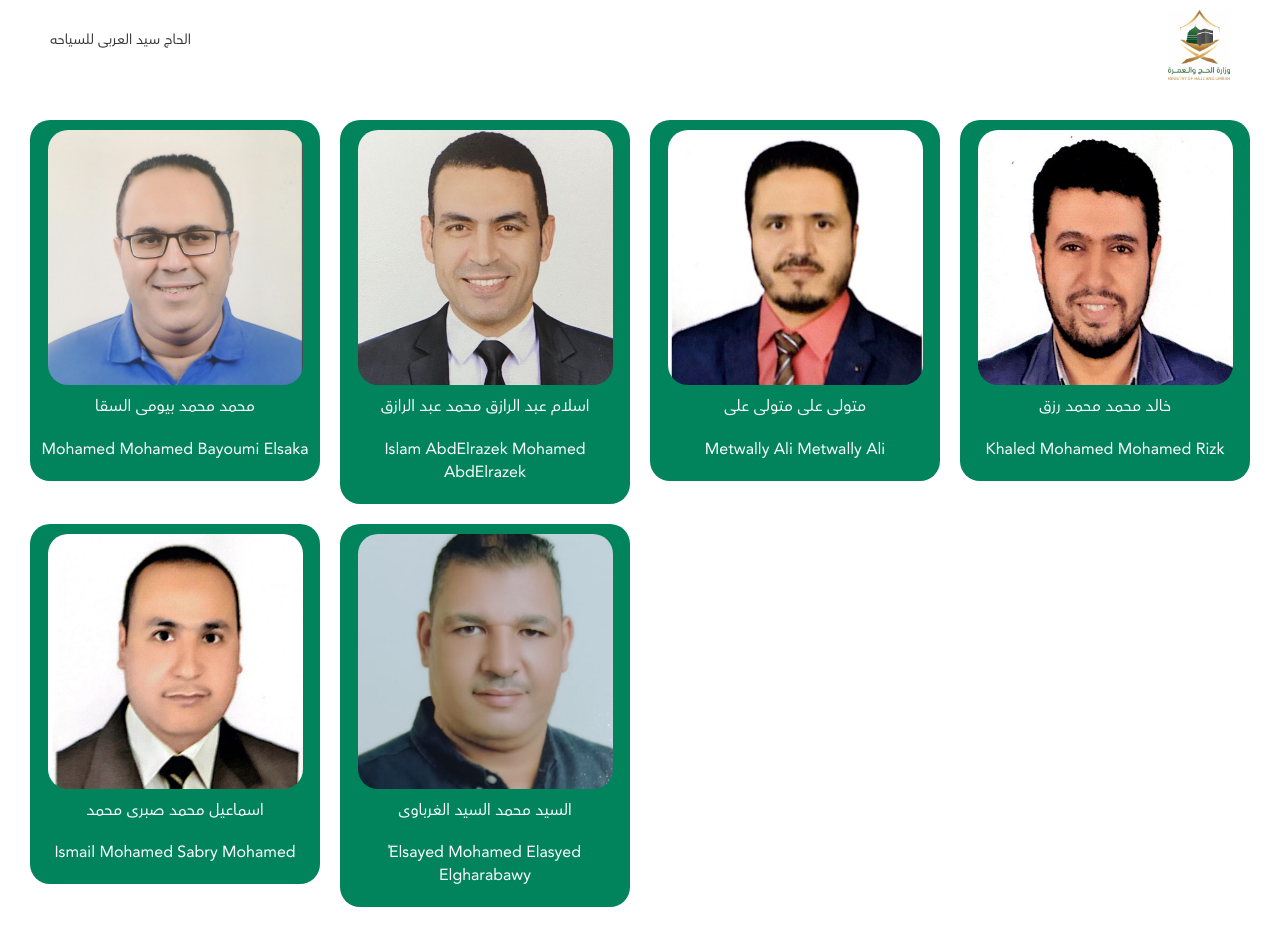
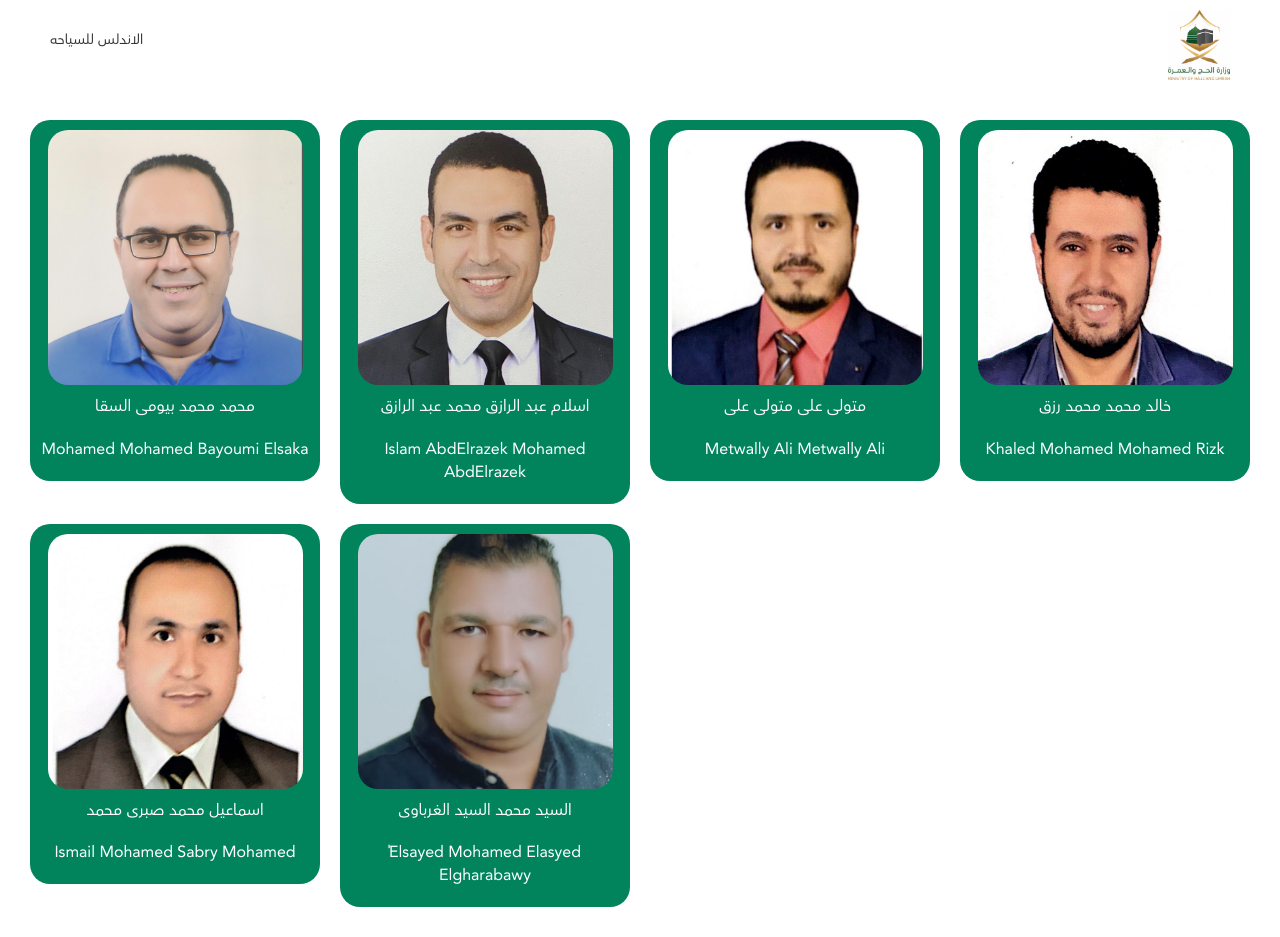
Before and after one commit to AhmedAbdullah125/Manasek, a React (Create React App) app: page / in a window 1280 px wide. Built offline with nearby package versions, Linux system fonts and the light colour scheme.

Commit message:
upload files

```diff
--- a/src/pages/Home/Home.jsx
+++ b/src/pages/Home/Home.jsx
@@ -40,7 +40,7 @@ export default function Home() {
 
     <div className='home'>
       <div className="navB">
-        <p className='Logo'>الحاج سيد العربى للسياحه</p>
+        <p className='Logo'>الاندلس للسياحه</p>
         <LazyLoadImage src={wezarah}></LazyLoadImage>
       </div>
       <div className="cards-cont">
```
